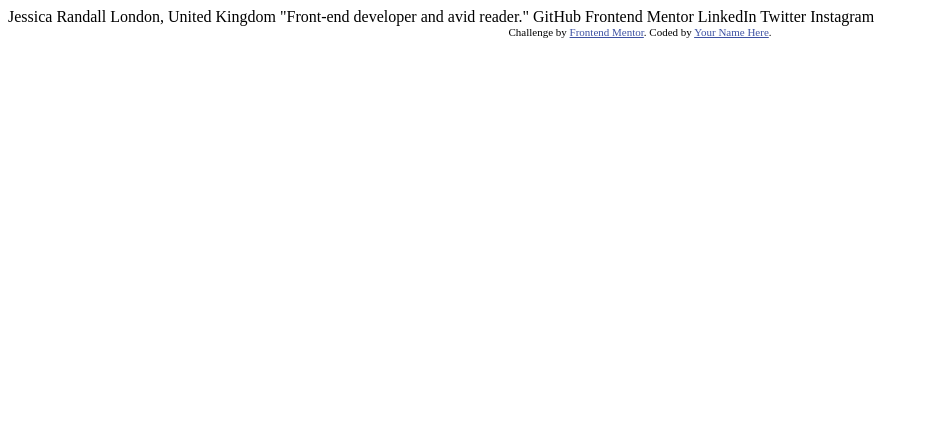
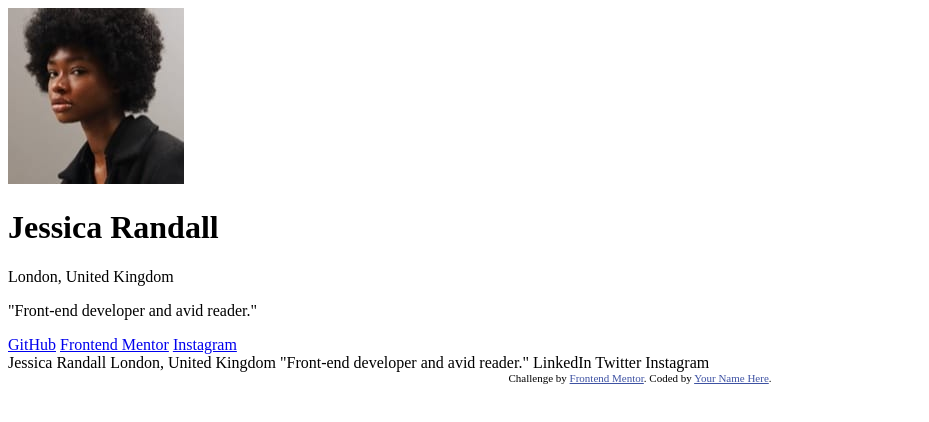
Before and after one commit to End-Us3r/Social-Links-Profile-Main-Project, a plain HTML site: page index.html in a window 1280 px wide. Shown: the whole page, without its empty margins (0-929 px from the left). Drawn offline with Linux system fonts and the light colour scheme.

Commit message:
Update index.html

```diff
--- a/index.html
+++ b/index.html
@@ -15,13 +15,22 @@
   </style>
 </head>
 <body>
-
+  <img src="../Social-Links-Profile-Main-Project/assets/images/avatar-jessica.jpeg" alt="Header image" class="hero-image">
+  <div class="container">
+    <h1>Jessica Randall</h1>
+    <p>London, United Kingdom</p>
+    <p>"Front-end developer and avid reader."</p>
+    <div class="social-links">
+      <a href="#" class="social-link">GitHub</a>
+      <a href="#" class="social-link">Frontend Mentor</a>
+      <a href="#" class="social-link">Instagram</a>
+    </div>
   Jessica Randall
   London, United Kingdom
   "Front-end developer and avid reader."
 
-  GitHub
-  Frontend Mentor
+
+
   LinkedIn
   Twitter
   Instagram
```
